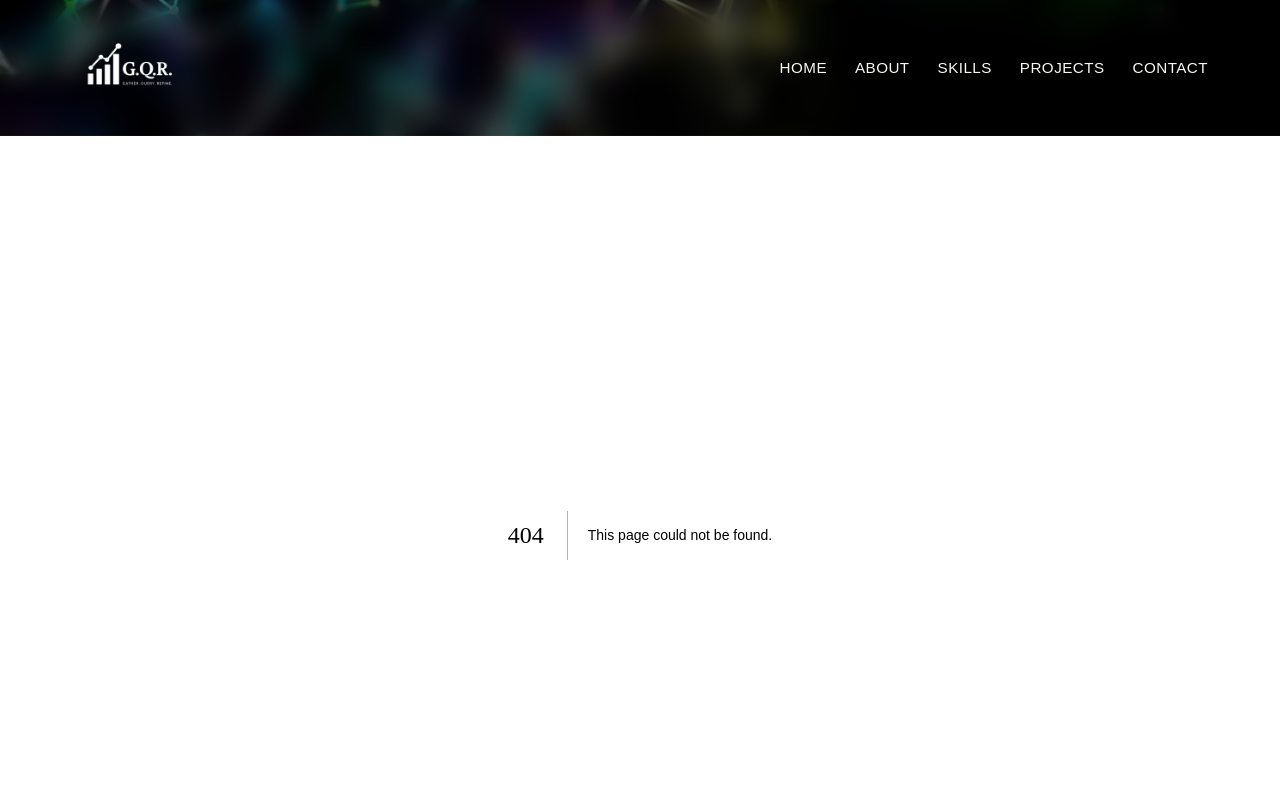
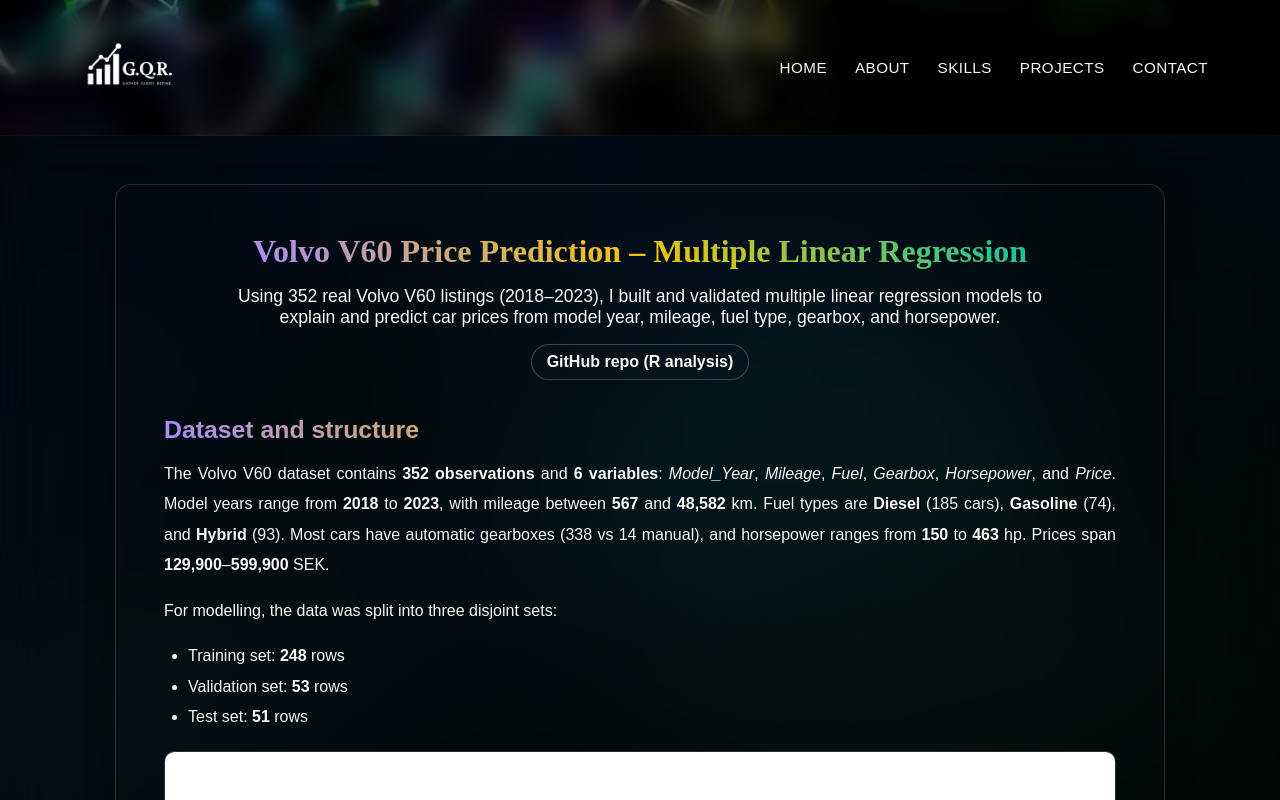
Before and after one commit to girlierazon84/Portfolio, a Next.js app in the folder client/: page /projects/volvo-v60 in a window 1280 px wide. Before the commit this address had no page. Shown: the top 800 px of the page. Built offline with nearby package versions, Linux system fonts and the light colour scheme.

Commit message:
feat: add Volvo V60 multiple regression case study page with EDA and diagnostic visuals

```diff
--- /dev/null
+++ b/client/src/app/projects/volvo-v60/page.tsx
@@ -0,0 +1,14 @@
+// client/src/app/projects/volvo-v60/page.tsx
+
+"use client";
+
+import React from "react";
+import VolvoV60 from '../../../components/projects/Volvo-V60-Analysis';
+
+
+// Volvo-V60-Analysis Project Page Component
+const VolvoV60Page: React.FC = () => {
+    return <VolvoV60 />;
+};
+
+export default VolvoV60Page;
```
